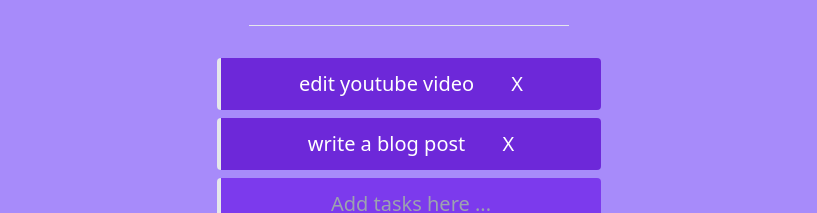
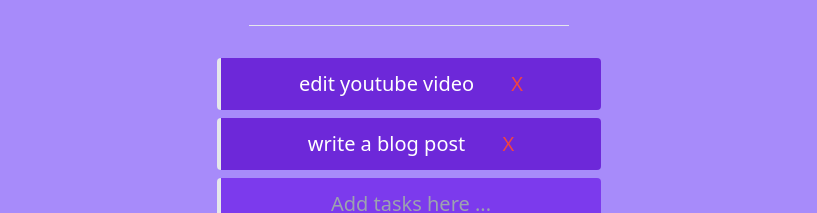
Before and after one commit to dxphilo/pomofocus, a Nuxt app: page / in a window 1280 px wide. Shown: the part 451-664 px from the top of the page, without its empty margins (231-1048 px from the left). Built offline with nearby package versions, Linux system fonts and the light colour scheme.

Commit message:
Updated README
added little feature introduction

delete icon set to red for easy disctinction

```diff
--- a/components/Task.vue
+++ b/components/Task.vue
@@ -24,7 +24,12 @@
       >
         {{ task.title }}
       </h3>
-      <button class="pl-8" @click="$emit('deleteTask', task.title)">X</button>
+      <button
+        class="pl-8 text-red-500"
+        @click="$emit('deleteTask', task.title)"
+      >
+        X
+      </button>
     </li>
   </div>
 </template>
```
Also changed, not shown: 1 other file (tests, documents, lock files or other folders).
